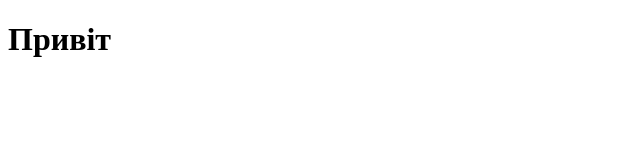
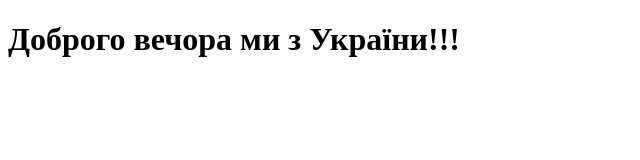
Before and after one commit to IvanPrh/homework, a plain HTML site: page index.html in a window 1280 px wide. Shown: the whole page, without its empty margins (0-640 px from the left). Drawn offline with Linux system fonts and the light colour scheme.

Commit message:
Update index.html

```diff
--- a/index.html
+++ b/index.html
@@ -7,6 +7,6 @@
     <title>Document</title>
 </head>
 <body>
-    <h1>Привіт</h1>
+    <h1>Доброго вечора ми з України!!!</h1>
 </body>
 </html>
```
